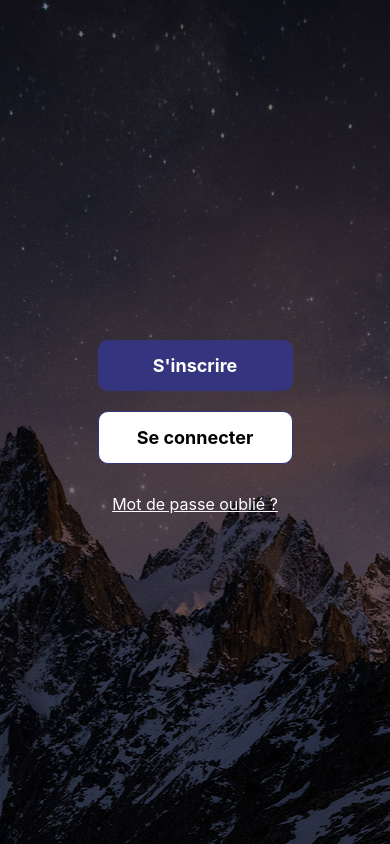
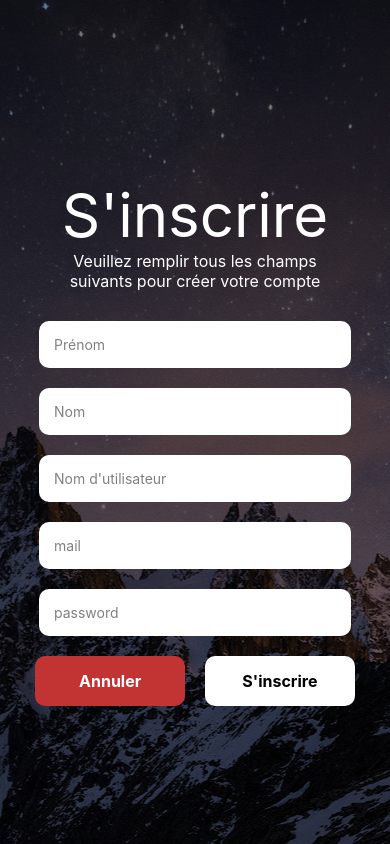
Before and after one commit to NoeMazzu/Dormir-la-haut-FRONTEND, a React Native app: screen /RegisterScreen in a window 390 px wide. Shown: the top 844 px of the page. Built offline with nearby package versions, Linux system fonts and the light colour scheme.

Commit message:
Screen Login Register Finish

```diff
--- a/App.js
+++ b/App.js
@@ -51,8 +51,8 @@ const HomeStack = () => {
 const TabNavigator = () => {
   return (
     <Tab.Navigator screenOptions={{ headerShown: false }}>
-      <Tab.Screen name="Home" component={HomeStack} />
-      <Tab.Screen name="Profile" component={ProfileScreen} />
+      <Tab.Screen name="HomeStack" component={HomeStack} />
+      <Tab.Screen name="ProfileScreen" component={ProfileScreen} />
     </Tab.Navigator>
   );
 };
@@ -64,9 +64,9 @@ export default function App() {
       <PersistGate persistor={persistor}>
         <NavigationContainer>
           <Stack.Navigator screenOptions={{ headerShown: false }}>
-            <Stack.Screen name="Loading" component={LoadingScreen} />
-            <Stack.Screen name="Register" component={RegisterScreen} />
-            <Stack.Screen name="Login" component={LoginScreen} />
+            <Stack.Screen name="LoadingScreen" component={LoadingScreen} />
+            <Stack.Screen name="RegisterScreen" component={RegisterScreen} />
+            <Stack.Screen name="LoginScreen" component={LoginScreen} />
             <Stack.Screen name="TabNavigator" component={TabNavigator} />
           </Stack.Navigator>
         </NavigationContainer>
--- a/src/screens/LoadingScreen.jsx
+++ b/src/screens/LoadingScreen.jsx
@@ -7,7 +7,8 @@ import {
   ImageBackground,
 } from "react-native";
 
-const LoadingScreen = () => {
+
+const LoadingScreen = ({ navigation }) => {
 
   return (
     <ImageBackground
@@ -16,10 +17,10 @@ const LoadingScreen = () => {
       style={styles.background}
     >
       <View style={styles.filtre}>
-        <TouchableOpacity style={styles.signup}>
+        <TouchableOpacity style={styles.signup} onPress={() => navigation.navigate('RegisterScreen')} >
           <Text style={styles.buttonTextI}>S'inscrire</Text>
         </TouchableOpacity>
-        <TouchableOpacity style={styles.signin}>
+        <TouchableOpacity style={styles.signin} onPress={() => navigation.navigate('LoginScreen')}>
           <Text style={styles.buttonTextU}>Se connecter</Text>
         </TouchableOpacity>
         <TouchableOpacity style={styles.forgotPassword}>
--- a/src/screens/LoginScreen.jsx
+++ b/src/screens/LoginScreen.jsx
@@ -1,7 +1,7 @@
 import React from "react";
 import { View, Text, TextInput, TouchableOpacity, StyleSheet, ImageBackground, KeyboardAvoidingView } from "react-native";
 
-const LoginScreen = () => {
+const LoginScreen = ({ navigation }) => {
   return (
 
     <ImageBackground
@@ -23,11 +23,11 @@ const LoginScreen = () => {
           secureTextEntry
         />
         <View style={styles.buttonContainer}>
-          <TouchableOpacity style={styles.cancelButton}>
+          <TouchableOpacity style={styles.cancelButton} onPress={() => navigation.navigate('LoadingScreen')}>
             <Text style={styles.buttonText}>Annuler</Text>
           </TouchableOpacity>
           <TouchableOpacity style={styles.signupButton}>
-            <Text style={styles.buttonText}>Se Connecter</Text>
+            <Text style={styles.buttonText2}>Se Connecter</Text>
           </TouchableOpacity>
         </View>
       </View>
@@ -64,7 +64,7 @@ const styles = StyleSheet.create({
     width: "80%",
   },
   cancelButton: {
-    backgroundColor: "#35357F",
+    backgroundColor: "#C23434",
     padding: 15,
     margin: 10,
     borderRadius: 10,
@@ -80,7 +80,13 @@ const styles = StyleSheet.create({
     alignItems: "center",
   },
   buttonText: {
-    color: "#000000",
+    color: "#fff",
+    textAlign: "center",
+    fontWeight: "bold",
+    fontSize: 16,
+  },
+  buttonText2: {
+    color: "#000",
     textAlign: "center",
     fontWeight: "bold",
     fontSize: 16,
--- a/src/screens/RegisterScreen.jsx
+++ b/src/screens/RegisterScreen.jsx
@@ -2,7 +2,7 @@ import React from "react";
 import { useState } from "react";
 import { View, Text, TextInput, TouchableOpacity, StyleSheet, ImageBackground, KeyboardAvoidingView } from "react-native";
 
-const RegisterScreen = () => {
+const RegisterScreen = ({navigation}) => {
 
         const [prenom, setPrenom] = useState("");
         const [nom, setNom] = useState("");
@@ -11,7 +11,7 @@ const RegisterScreen = () => {
         const [password, setPassword] = useState("");
 
         const handleInscription = () => {
-            fetch("https://dormir-la-haut-backend.vercel.app/signup", {
+            fetch("https://dormir-la-haut-backend.vercel.app/users/signup", {
               method: "POST",
               headers: { "Content-Type": "application/json" },
               body: JSON.stringify({
@@ -25,15 +25,11 @@ const RegisterScreen = () => {
               .then((response) => response.json())
               .then((data) => {
                 if (data.result) {
-                  dispatch(
-                    login({ mail: email, password: password })
-                  );
                   setPrenom("");
                   setNom("");
                   setUsername("");
                   setEmail("");
                   setPassword('');
-
                 }
               });
           };
@@ -86,11 +82,11 @@ const RegisterScreen = () => {
           secureTextEntry
         />
         <View style={styles.buttonContainer}>
-          <TouchableOpacity style={styles.cancelButton}>
+          <TouchableOpacity style={styles.cancelButton} onPress={() => navigation.navigate('LoadingScreen')}>
             <Text style={styles.buttonText}>Annuler</Text>
           </TouchableOpacity>
           <TouchableOpacity style={styles.signupButton} onPress={handleInscription}>
-            <Text style={styles.buttonText}>S'inscrire</Text>
+            <Text style={styles.buttonText2}>S'inscrire</Text>
           </TouchableOpacity>
         </View>
       </View>
@@ -127,7 +123,7 @@ const styles = StyleSheet.create({
     width: "80%",
   },
   cancelButton: {
-    backgroundColor: "#35357F",
+    backgroundColor: "#C23434",
     padding: 15,
     margin: 10,
     borderRadius: 10,
@@ -143,11 +139,18 @@ const styles = StyleSheet.create({
     alignItems: "center",
   },
   buttonText: {
-    color: "#000000",
+    color: "#fff",
     textAlign: "center",
     fontWeight: "bold",
     fontSize: 16,
   },
+  buttonText2: {
+    color: "#000",
+    textAlign: "center",
+    fontWeight: "bold",
+    fontSize: 16,
+  },
+
   title: {
     color: '#ffffff',
     fontSize: 60,
```
